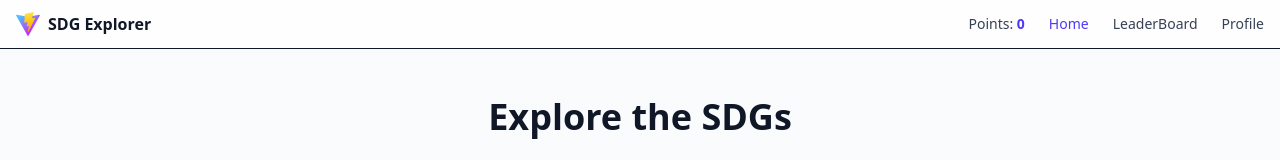
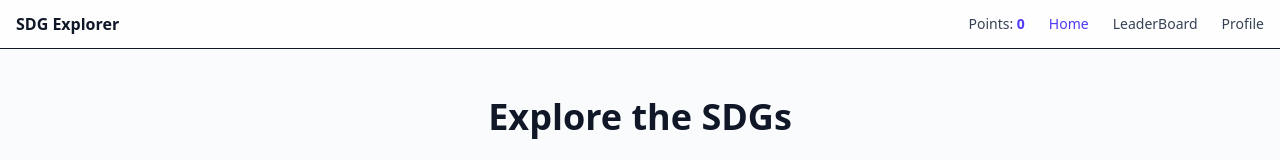
Before and after one commit to bruce17022006/Blinders, a React (Vite) app: page / in a window 1280 px wide. Shown: the top 160 px of the page. Built offline with nearby package versions, Linux system fonts and the light colour scheme.

Commit message:
nav modified

```diff
--- a/src/components/NavBar.jsx
+++ b/src/components/NavBar.jsx
@@ -8,7 +8,6 @@ export default function NavBar() {
     <header className="w-full border-b bg-white/80 backdrop-blur sticky top-0 z-50">
       <div className="mx-auto max-w-7xl px-4 py-3 flex items-center justify-between">
         <Link to="/" className="flex items-center gap-2 font-semibold text-gray-900">
-          <img src="/vite.svg" alt="App logo" className="h-6 w-6" />
           <span>SDG Explorer</span>
         </Link>
 
```
